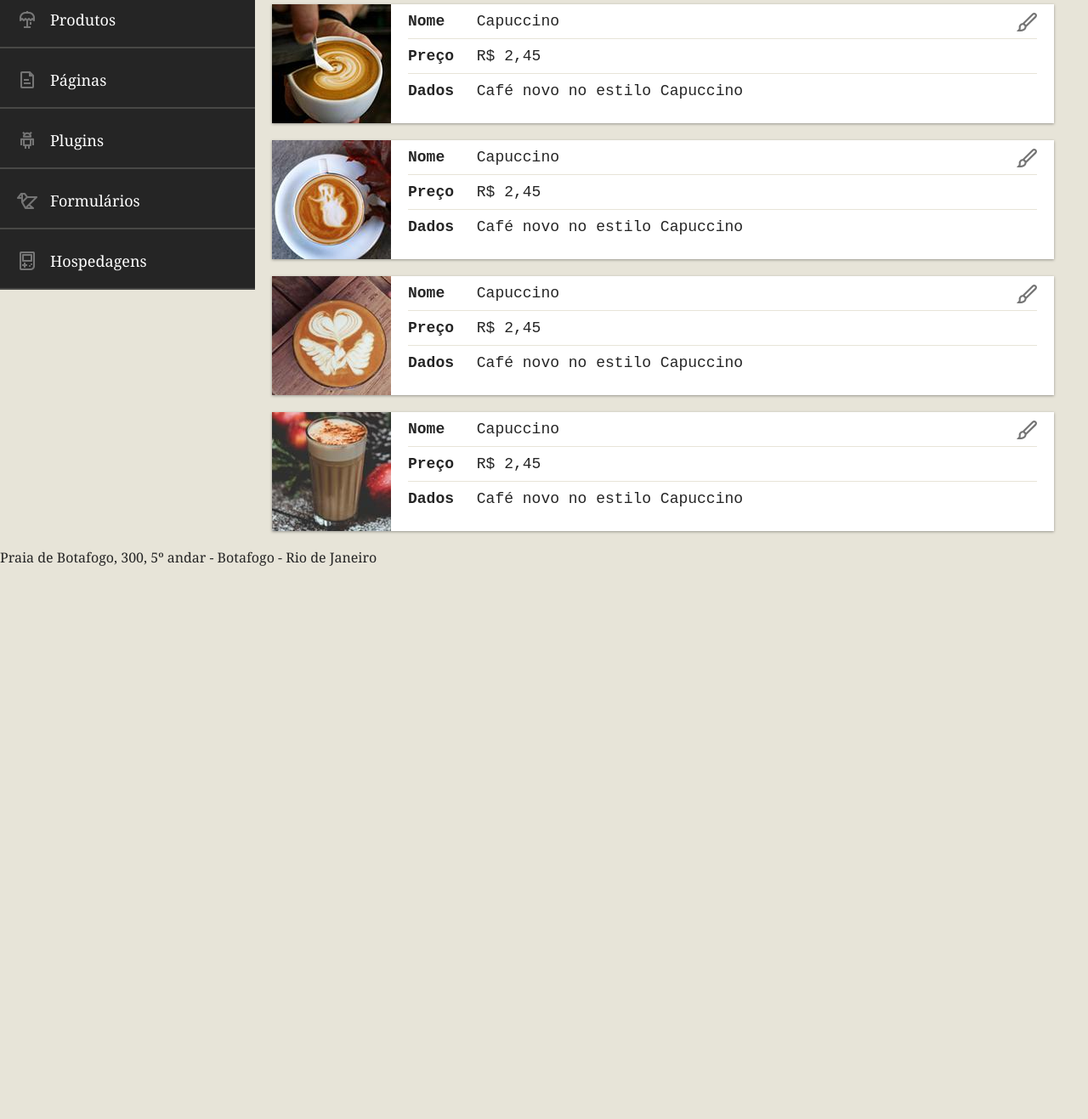
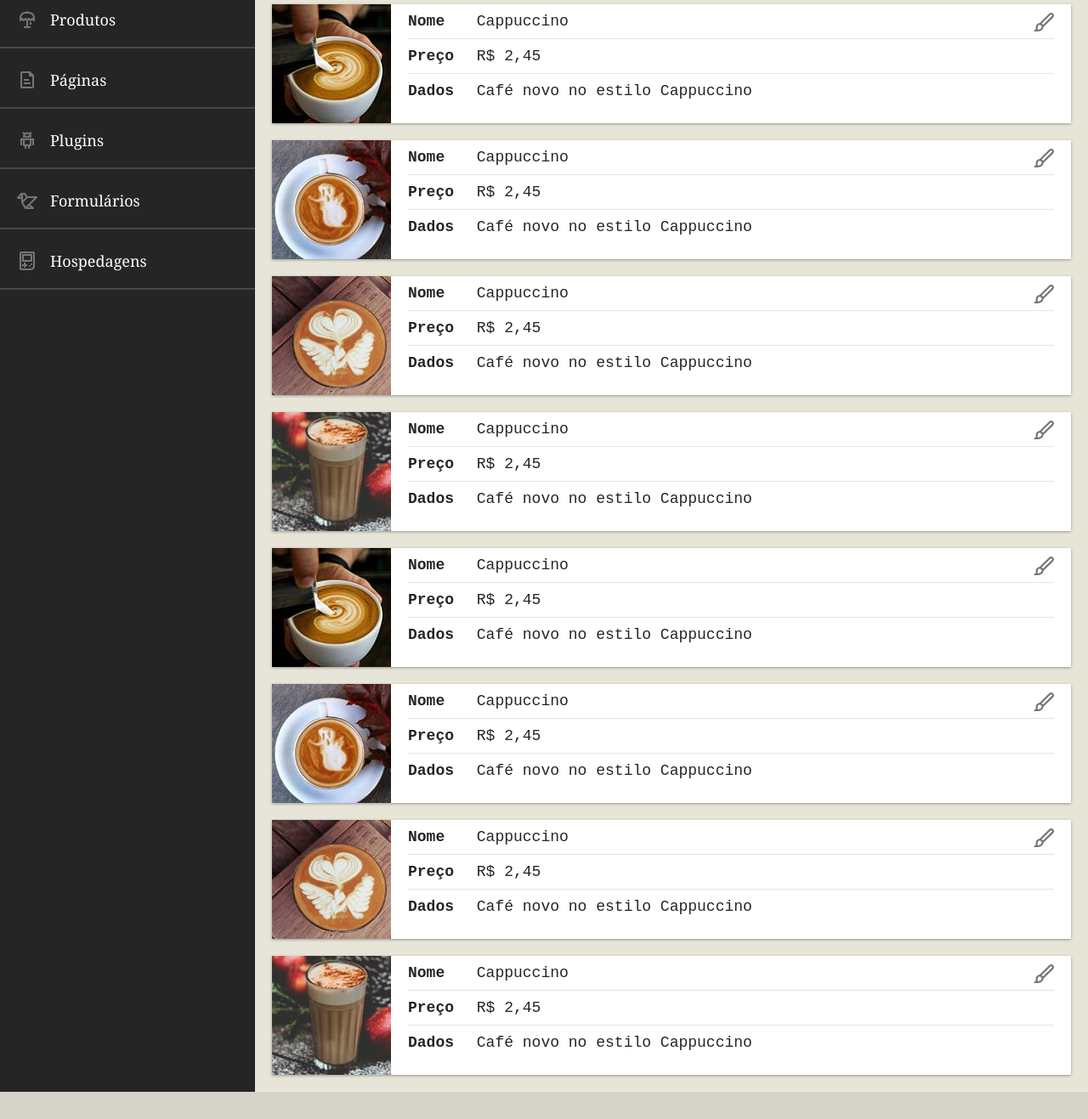
Before and after one commit to vargastm/brafe3, a plain HTML site: page brafe3-pure/index.html in a window 1280 px wide. Shown: the part 149-1466 px from the top of the page at 85% size. Before the commit the page ends 816 px from the top, so only its background shows below. Drawn offline with Linux system fonts and the light colour scheme.

Commit message:
Added styles for the footer and stretched nav

```diff
--- a/brafe3-pure/assets/css/style.css
+++ b/brafe3-pure/assets/css/style.css
@@ -59,10 +59,8 @@ a {
   padding-left: 0;
 }
 
-.main-container::after, .main-container::before {
-  content: '';
-  display: table;
-  clear: both;
+.main-container {
+  display: flex;
 }
 
 .side-nav {
@@ -115,10 +113,8 @@ a {
 }
 
 .products {
-  float: left;
   width: calc(100% - 300px);
   margin: 0 auto;
-  max-width: 960px;
   padding: 20px;
 }
 
@@ -199,3 +195,11 @@ a {
   width: 70px;
   display: inline-block;
 }
+
+.footer {
+  background: #D6D3C8;
+  text-align: center;
+  padding: 60px 0;
+  font-size: 1.125em;
+  line-height: 1.4em;
+}
--- a/brafe3-pure/index.html
+++ b/brafe3-pure/index.html
@@ -40,43 +40,79 @@
           <li class="products-item">
             <img src="assets/images/coffee-1.jpg" alt="Café 1">
             <ul>
-              <li><span>Nome</span> Capuccino</li>
+              <li><span>Nome</span> Cappuccino</li>
               <li><span>Preço</span> R$ 2,45</li>
-              <li><span>Dados</span> Café novo no estilo Capuccino</li>
+              <li><span>Dados</span> Café novo no estilo Cappuccino</li>
             </ul>
             <a href="#">Editar</a>
           </li>
           <li class="products-item">
             <img src="assets/images/coffee-2.jpg" alt="Café 2">
             <ul>
-              <li><span>Nome</span> Capuccino</li>
+              <li><span>Nome</span> Cappuccino</li>
               <li><span>Preço</span> R$ 2,45</li>
-              <li><span>Dados</span> Café novo no estilo Capuccino</li>
+              <li><span>Dados</span> Café novo no estilo Cappuccino</li>
             </ul>
             <a href="#">Editar</a>
           </li>
           <li class="products-item">
             <img src="assets/images/coffee-3.jpg" alt="Café 3">
             <ul>
-              <li><span>Nome</span> Capuccino</li>
+              <li><span>Nome</span> Cappuccino</li>
               <li><span>Preço</span> R$ 2,45</li>
-              <li><span>Dados</span> Café novo no estilo Capuccino</li>
+              <li><span>Dados</span> Café novo no estilo Cappuccino</li>
             </ul>
             <a href="#">Editar</a>
           </li>
           <li class="products-item">
             <img src="assets/images/coffee-4.jpg" alt="Café 4">
             <ul>
-              <li><span>Nome</span> Capuccino</li>
+              <li><span>Nome</span> Cappuccino</li>
               <li><span>Preço</span> R$ 2,45</li>
-              <li><span>Dados</span> Café novo no estilo Capuccino</li>
+              <li><span>Dados</span> Café novo no estilo Cappuccino</li>
+            </ul>
+            <a href="#">Editar</a>
+          </li>
+          <li class="products-item">
+            <img src="assets/images/coffee-1.jpg" alt="Café 1">
+            <ul>
+              <li><span>Nome</span> Cappuccino</li>
+              <li><span>Preço</span> R$ 2,45</li>
+              <li><span>Dados</span> Café novo no estilo Cappuccino</li>
+            </ul>
+            <a href="#">Editar</a>
+          </li>
+          <li class="products-item">
+            <img src="assets/images/coffee-2.jpg" alt="Café 2">
+            <ul>
+              <li><span>Nome</span> Cappuccino</li>
+              <li><span>Preço</span> R$ 2,45</li>
+              <li><span>Dados</span> Café novo no estilo Cappuccino</li>
+            </ul>
+            <a href="#">Editar</a>
+          </li>
+          <li class="products-item">
+            <img src="assets/images/coffee-3.jpg" alt="Café 3">
+            <ul>
+              <li><span>Nome</span> Cappuccino</li>
+              <li><span>Preço</span> R$ 2,45</li>
+              <li><span>Dados</span> Café novo no estilo Cappuccino</li>
+            </ul>
+            <a href="#">Editar</a>
+          </li>
+          <li class="products-item">
+            <img src="assets/images/coffee-4.jpg" alt="Café 4">
+            <ul>
+              <li><span>Nome</span> Cappuccino</li>
+              <li><span>Preço</span> R$ 2,45</li>
+              <li><span>Dados</span> Café novo no estilo Cappuccino</li>
             </ul>
             <a href="#">Editar</a>
           </li>
         </ul>
       </section>
     </main>
-    <footer>
+    <footer class="footer">
       <p>Praia de Botafogo, 300, 5º andar - Botafogo - Rio de Janeiro</p>
     </footer>
   </body>
```
